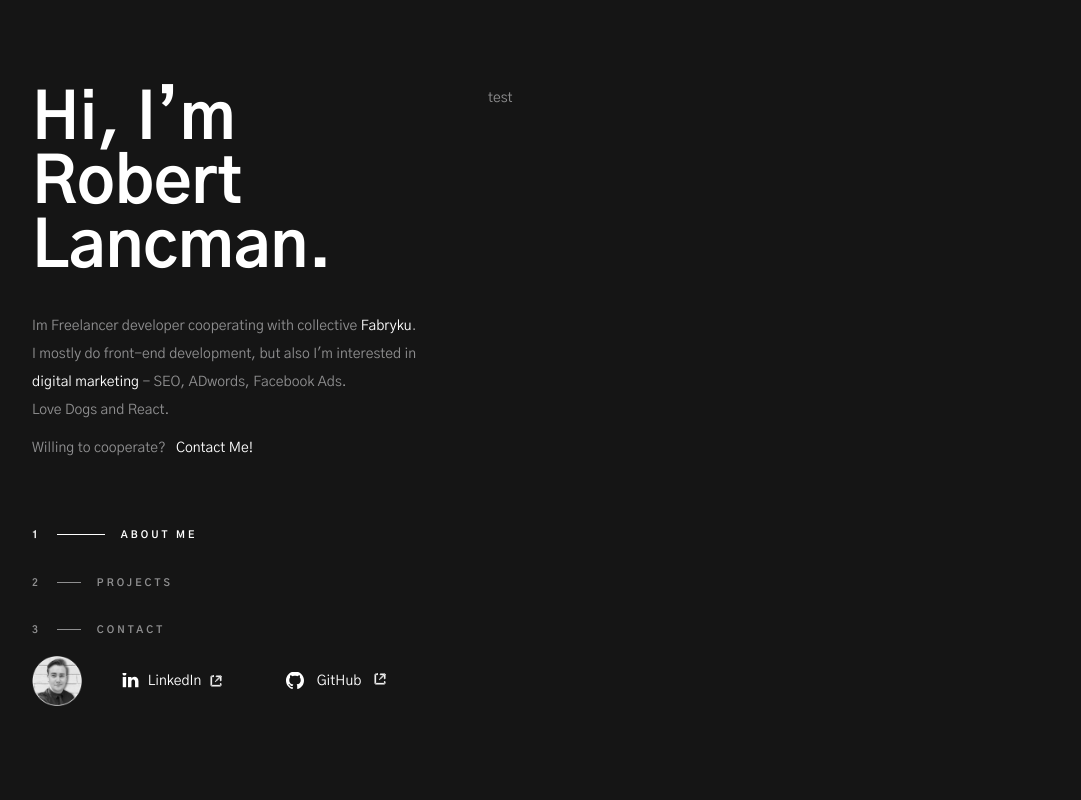
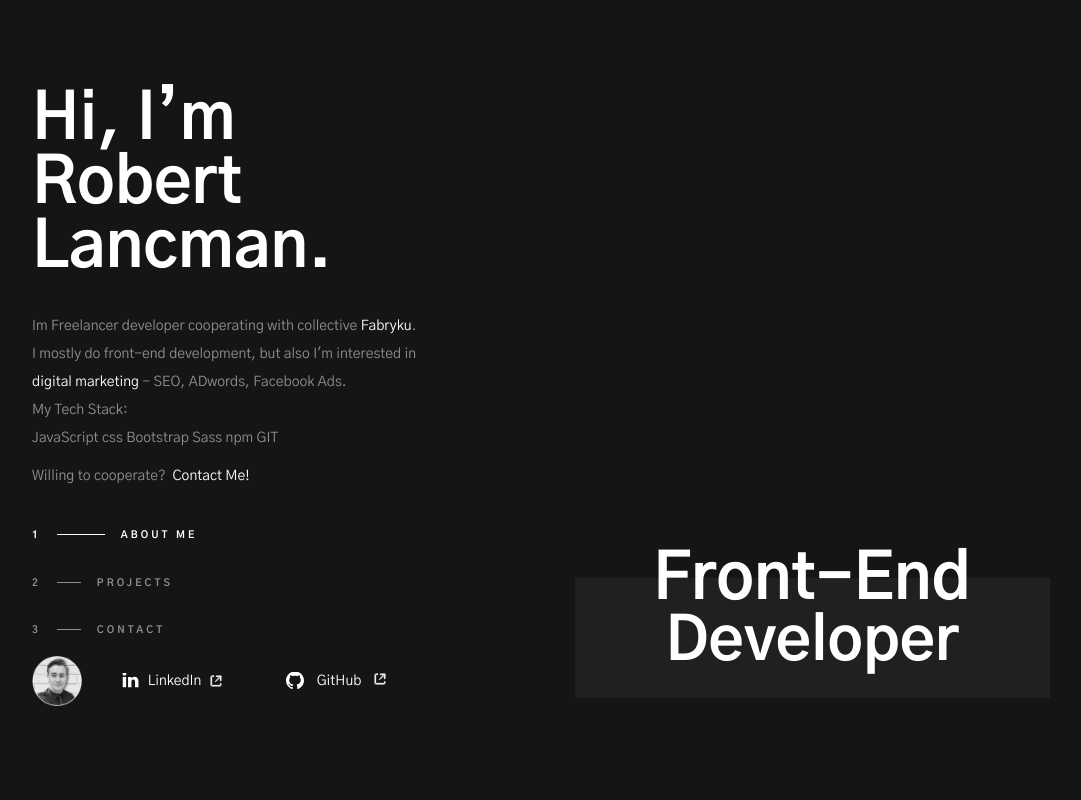
Before and after one commit to Bert0ne/LANCMAN.PL, a website: page index.html in a window 1280 px wide. Shown: the top 800 px of the page, without its empty margins (56-1137 px from the left). Drawn offline with Linux system fonts and the light colour scheme.

Commit message:
adding about

```diff
--- a/css/style.css
+++ b/css/style.css
@@ -91,18 +91,28 @@ body {
   max-width: 736px; }
   .main_container--right .about {
     width: 648px;
-    height: 95vh;
+    height: 100vh;
     display: flex;
-    justify-content: flex-start;
+    justify-content: center;
+    align-items: center;
     flex-direction: column;
     position: relative; }
-    .main_container--right .about .h1 {
-      font-size: 64px;
-      color: #ffffff;
-      font-weight: 700;
-      line-height: 1;
-      text-align: right;
-      padding-bottom: 50px; }
+    .main_container--right .about .frontDiv {
+      width: 475px;
+      height: 120px;
+      background-color: #202022;
+      color: #fff;
+      text-align: center;
+      margin-top: 300px; }
+      .main_container--right .about .frontDiv > div {
+        margin-top: -30px; }
+      .main_container--right .about .frontDiv p {
+        font-size: 64px;
+        color: #ffffff;
+        font-weight: 700;
+        line-height: 1; }
+        .main_container--right .about .frontDiv p:last-child {
+          font-size: 60px; }
 
 .nav {
   color: #8F8F90;
@@ -331,9 +341,20 @@ body {
     cursor: pointer;
     letter-spacing: 1.5px;
     transition: .4s;
-    margin-bottom: auto; }
+    margin-bottom: auto;
+    position: relative; }
+    .projects .switch__buttons::before {
+      content: ' ';
+      position: absolute;
+      height: 1px;
+      color: #8f8f90;
+      width: 60%;
+      bottom: -4px;
+      left: 20%;
+      background-color: #8f8f90; }
     .projects .switch__buttons--span1 {
-      color: #fff; }
+      color: #fff;
+      padding: 5px 0; }
     .projects .switch__buttons--span1, .projects .switch__buttons--span2 {
       transition: .4s; }
   .projects__web {
@@ -363,7 +384,8 @@ body {
       border-radius: 5px;
       box-shadow: 5px 5px 0px 5px rgba(0, 0, 0, 0.4);
       position: relative;
-      cursor: pointer; }
+      cursor: pointer;
+      transition: box-shadow .4s; }
       .projects__web .projectsBox__miniature {
         display: flex;
         flex-direction: row;
--- a/index.html
+++ b/index.html
@@ -19,13 +19,16 @@
                 <div class="left_container_top__topIn">
                     <h1>Hi, I’m Robert Lancman.</h1>
                     <div class="infoAbout">
-                        <span>Im Freelancer developer cooperating with collective <span class="white_text"><a href="#">Fabryku</a></span>.</br>
+                        <p>Im Freelancer developer cooperating with collective <span class="white_text"><a  href="#">Fabryku</a></span>.</br>
                             I mostly do front-end development, but also
                             I'm interested in  <span class="white_text">digital marketing</span> -
                             SEO, ADwords, Facebook Ads. </br>
-                            Love Dogs and React.
                         </p>
-                        <p class="pt">Willing to cooperate? <span class="white_text"> &nbsp; Contact Me!</span></p>
+                        <p>My Tech Stack:
+                        </br>JavaScript css Bootstrap Sass npm GIT
+
+                        </p>
+                        <p class="pt">Willing to cooperate?<a href="#Contact"><span class="white_text">&nbsp; Contact Me!</span></a></p>
                     </div>
                 </div>
                 <div class="left_container_top__bottomIn">
@@ -99,7 +102,14 @@
         <!-- MAIN CONTAINER RIGHT START-->
         <div class="main_container--right">
             <!-- ABOUT START-->
-            <div class="subpages about" id="AboutMe">test</div>
+            <div class="subpages about" id="AboutMe">
+                <div class="frontDiv">
+                    <div>
+                        <p>Front-End</p>
+                        <p>Developer</p>
+                    </div>
+                </div>
+            </div>
             <!-- ABOUT END-->
             <!-- PROJECTS START-->
 
```
